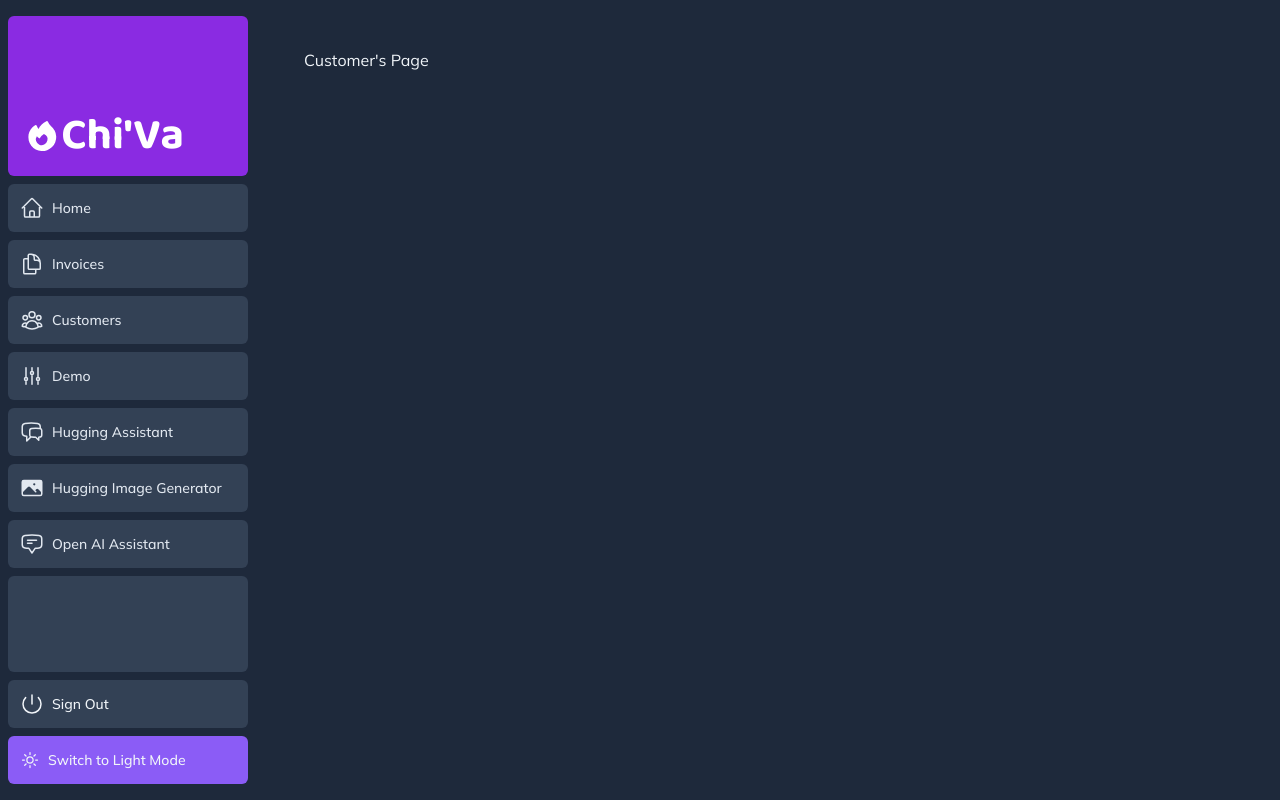
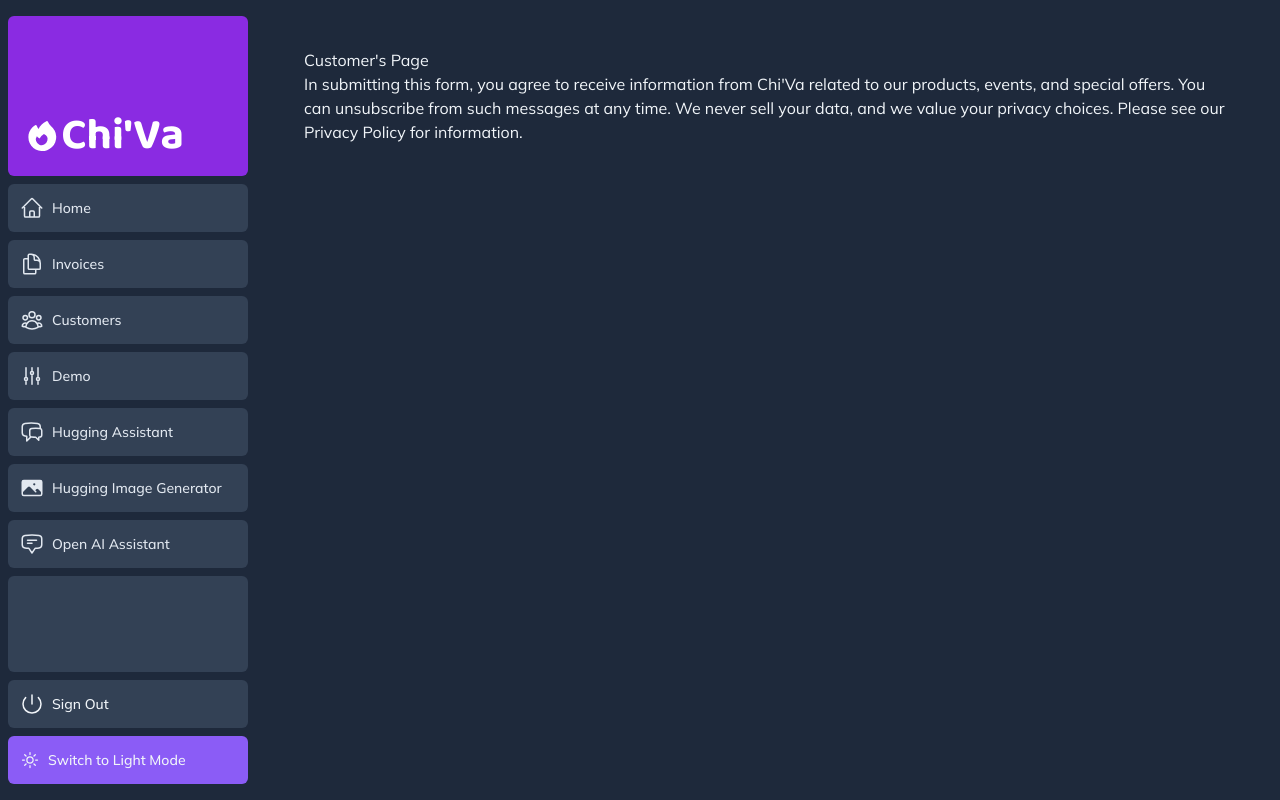
Before and after one commit to DTheArtist/nextjs-dashboard, a Next.js app: page /dashboard/customers in a window 1280 px wide. Built offline with nearby package versions, Linux system fonts and the light colour scheme.

Commit message:
updates to text

```diff
--- a/app/dashboard/customers/page.tsx
+++ b/app/dashboard/customers/page.tsx
@@ -2,6 +2,7 @@ export default function Page() {
 	return (
 		<main>
 			<p>Customer's Page</p>
+			<p>In submitting this form, you agree to receive information from Chi'Va related to our products, events, and special offers. You can unsubscribe from such messages at any time. We never sell your data, and we value your privacy choices. Please see our Privacy Policy for information.</p>
 		</main>
 	);
 }
--- a/app/page.tsx
+++ b/app/page.tsx
@@ -28,7 +28,7 @@ export default function Page() {
 						lost revenue.{" "}
 					</p>
 					<Link
-						href="/login"
+						href="https://chivaapp.com"
 						className="flex items-center gap-5 self-start rounded-lg bg-chivaPurple-500 px-6 py-3 text-sm font-medium text-white transition-colors hover:bg-violet-400 md:text-base"
 					>
 						<span>Request A Demo</span>{" "}
```
